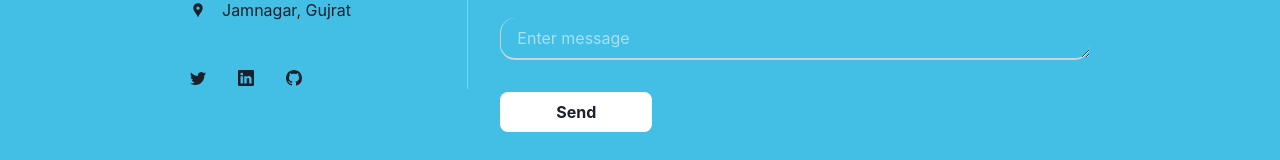
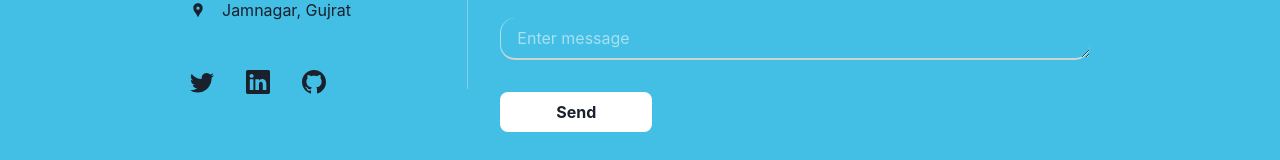
Before and after one commit to abhayfaldu/abhayfaldu.github.io, a React (Create React App) app in the folder frontend/: page / in a window 1280 px wide. Shown: the part 6011-6171 px from the top of the page. Built offline with nearby package versions, Linux system fonts and the light colour scheme; a web font is replaced by a local one.

Commit message:
removed some comments and filxed some links

```diff
--- a/frontend/src/Styles/GetInTouch.module.css
+++ b/frontend/src/Styles/GetInTouch.module.css
@@ -1,8 +1,6 @@
 .form {
 	display: flex;
 	flex-direction: column;
-	/* width: 40rem; */
-	/* min-width: 10rem; */
 	max-width: 40rem;
 	gap: 2rem;
 	padding: 2rem 0;
--- a/frontend/src/Styles/MenuDrawer.module.css
+++ b/frontend/src/Styles/MenuDrawer.module.css
@@ -5,6 +5,5 @@
 
 .link:hover {
   text-decoration: none;
-  /* background-color: "#43BEE5"; */
   color: #43BEE5;
 }
--- a/frontend/src/components/About.jsx
+++ b/frontend/src/components/About.jsx
@@ -66,10 +66,8 @@ const About = () => {
 					<Flex gap={4} justify={["center", "center", "start", "start"]}>
 						<Link
 							href={"#getInTouch"}
-							target="_blank"
 							w={"9.5rem"}
 							textAlign="center"
-							// display={["none", "none", "block", "block"]}
 							py={2}
 							borderRadius={8}
 							bg="primary.main"
--- a/frontend/src/components/GetInTouch.jsx
+++ b/frontend/src/components/GetInTouch.jsx
@@ -49,7 +49,6 @@ const GetInTouch = () => {
 				className={styles.linksSection}
 				w={["100%", "100%", "100%", "900px"]}
 				fontSize={[".8rem", "0.8rem", "1rem"]}
-				// overflow='hidden'
 			>
 				<Heading mb={10} letterSpacing={[2, 2, 2, 10]}>
 					📞 Get in touch 📞
@@ -68,7 +67,6 @@ const GetInTouch = () => {
 							flexDir={"column"}
 							textAlign="left"
 							gap={8}
-							// fontSize={"1.2rem"}
 						>
 							<Flex align={"center"} gap={4}>
 								<BsFillTelephoneForwardFill />
@@ -83,7 +81,7 @@ const GetInTouch = () => {
 								<Text>Jamnagar, Gujrat</Text>
 							</Flex>
 						</Flex>
-						<Flex gap={8}>
+						<Flex gap={8} fontSize={"1.5rem"}>
 							<Link href="https://twitter.com/abhayfaldu19">
 								<BsTwitter />
 							</Link>
@@ -100,7 +98,6 @@ const GetInTouch = () => {
 						bgColor={"light.500"}
 						w={["50%", "1px"]}
 						h={["1px", "275px"]}
-						// display={["none", "flex", "flex", "flex"]}
 					></Center>
 
 					{/* form section */}
--- a/frontend/src/components/Home.jsx
+++ b/frontend/src/components/Home.jsx
@@ -23,7 +23,7 @@ const Home = () => {
 					web vision to life.
 					<Flex color={"primary.main"} justify="center" mt={4} gap={4}>
 						<Link
-							href="https://twitter.com/abhayfaldu19"
+							href="https://github.com/abhayfaldu"
 							target="_blank"
 							border={"1px solid white"}
 							borderRadius={8}
```
Also changed, not shown: frontend/src/components/MenuDrawer.jsx (+0 -9 lines).
